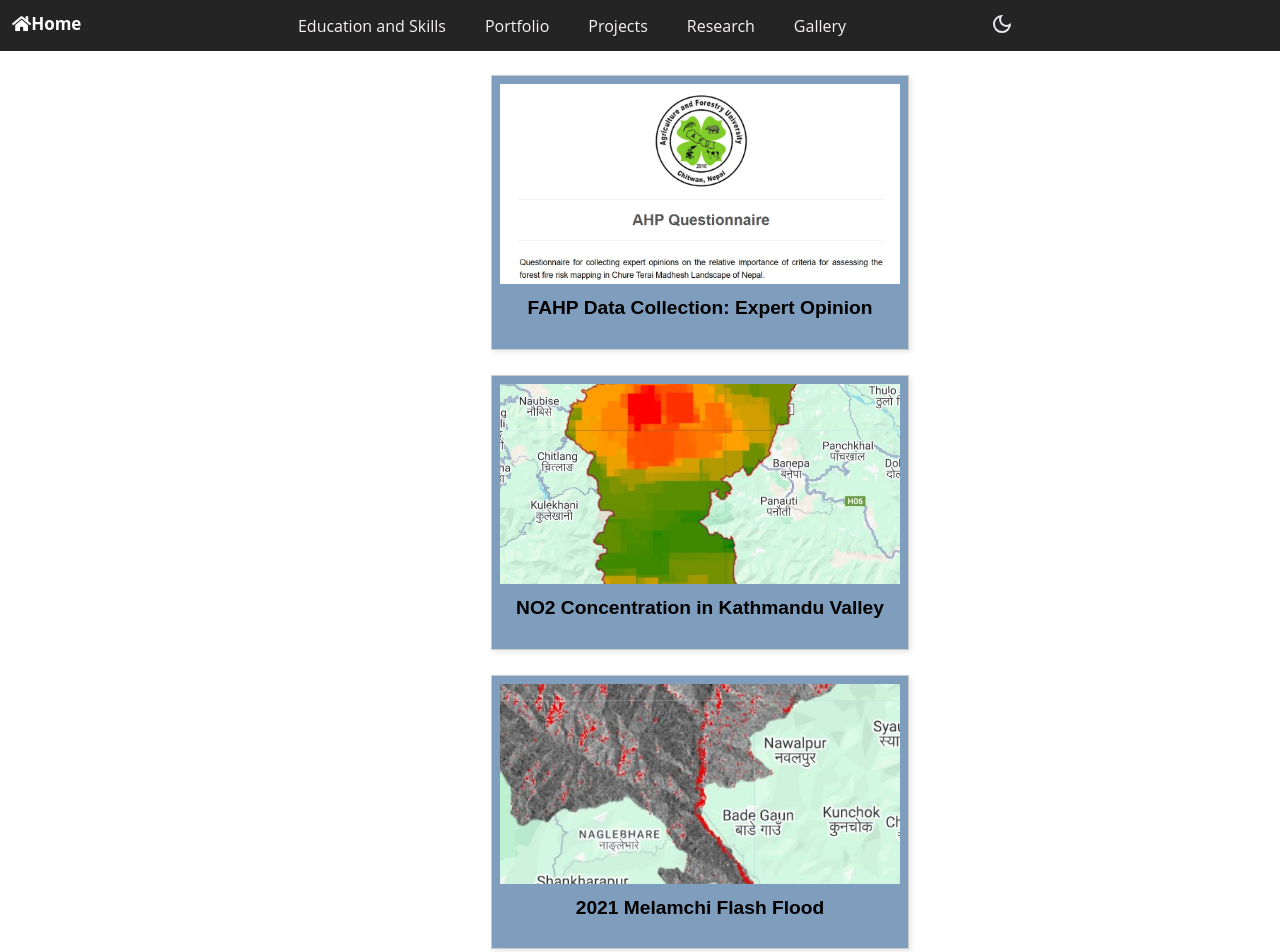
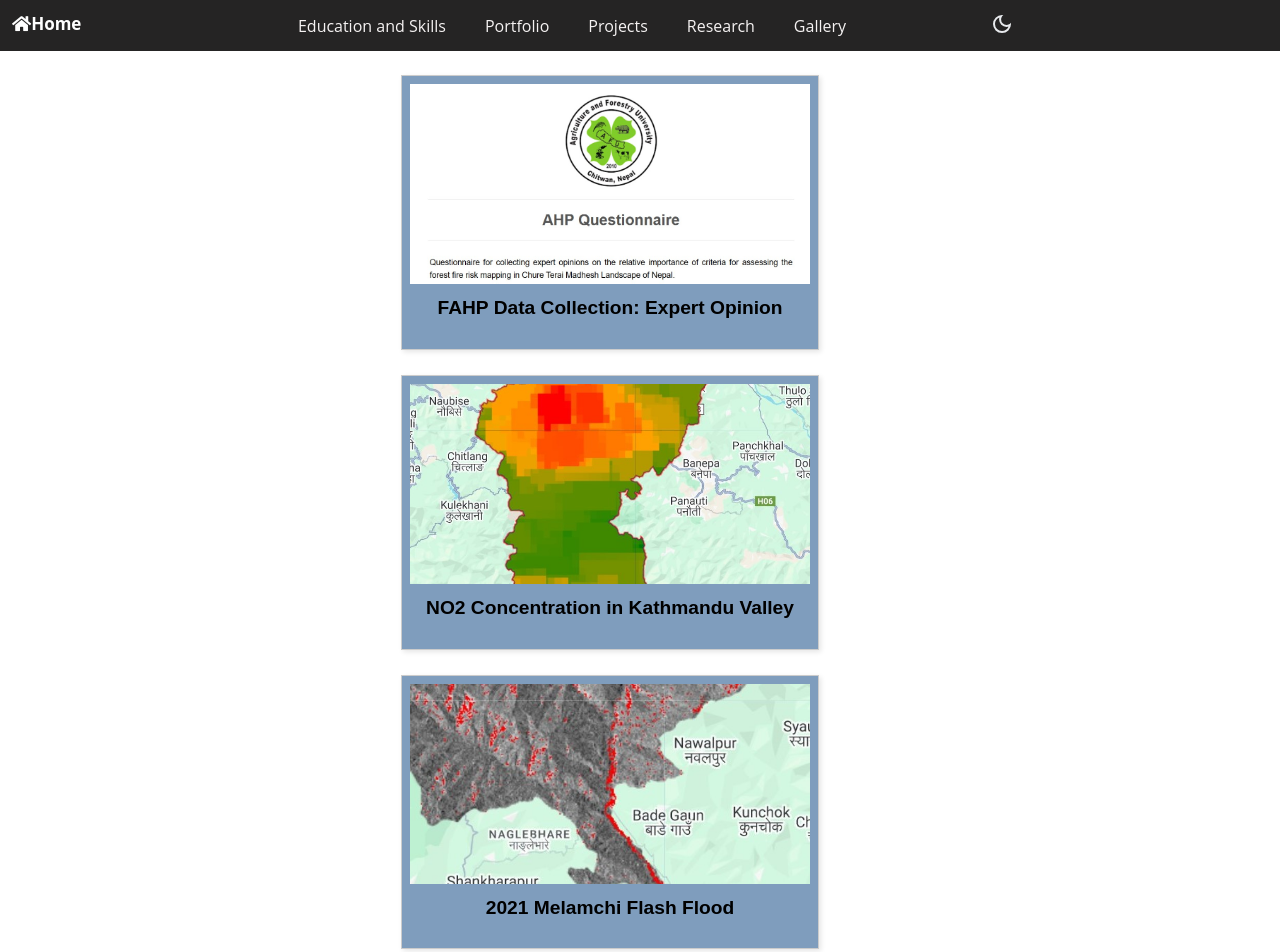
Before and after one commit to dhklmilan/portfolio, a plain HTML site: page portfolio.html in a window 1280 px wide. Shown: the top 952 px of the page. Drawn offline with Linux system fonts and the light colour scheme; a script that the page names is missing.

Commit message:
margin left

```diff
--- a/styles.css
+++ b/styles.css
@@ -288,6 +288,7 @@ body.dark-theme #dark-icon {
     grid-template-columns: repeat( minmax(500px, 1fr)); /* Responsive grid */
     grid-gap: 5px;
     margin-left: 60px;
+    margin-right: 90px;
 
 
 }
```
